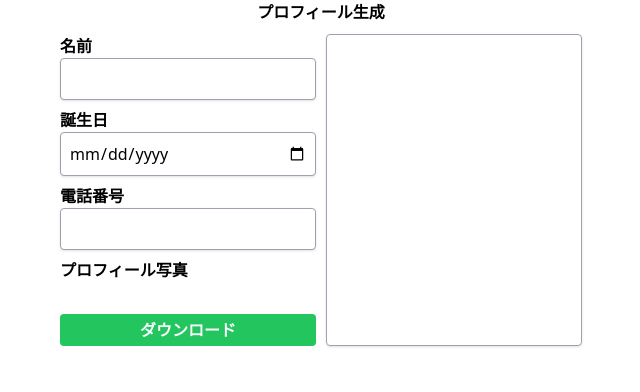
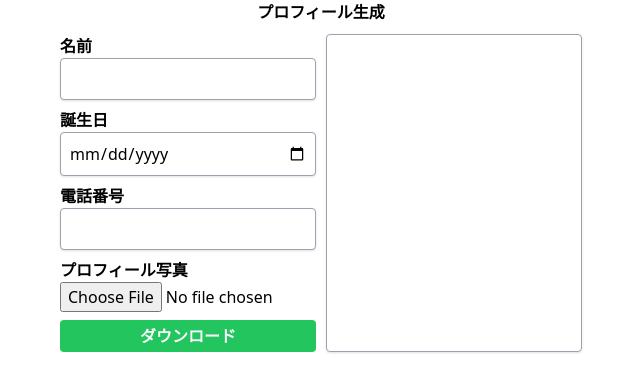
Before and after one commit to expsh13/react-06-Profile, a React (Vite) app: page / in a window 1280 px wide. Shown: the top 392 px of the page, without its empty margins (319-959 px from the left). Built offline with nearby package versions, Linux system fonts and the light colour scheme.

Commit message:
add img state

```diff
--- a/src/App.tsx
+++ b/src/App.tsx
@@ -1,11 +1,22 @@
-import { useState } from "react";
+import { ChangeEvent, useState } from "react";
 import { InputField } from "./components/InputField/InputField";
 import { ImageUpload } from "./components/ImageUpload/ImageUpload";
+
+const getImgUrl = (img: File | null) => {
+  if (!img) return;
+};
 
 export const App = () => {
   const [name, setName] = useState("");
   const [birthDay, setBirthDay] = useState("");
   const [phoneNumber, setPhoneNumber] = useState("");
+  const [img, setImg] = useState<File | null>(null);
+
+  const handleFileChange = (e: ChangeEvent<HTMLInputElement>) => {
+    if (e.currentTarget.files && e.currentTarget.files[0]) {
+      setImg(e.currentTarget.files[0]);
+    }
+  };
 
   return (
     <div className="grid w-1/2 m-auto gap-2.5">
@@ -27,12 +38,13 @@ export const App = () => {
             inputType="text"
             onChange={(number: string) => setPhoneNumber(number)}
           />
-          <ImageUpload title="プロフィール写真" />
+          <ImageUpload title="プロフィール写真" onChange={handleFileChange} />
           <button className="bg-green-500 text-gray-50 p-1 rounded font-bold">
             ダウンロード
           </button>
         </div>
         <div className="flex flex-col items-center w-2/5 rounded shadow border-gray-400 border p-2">
+          {img && <div>{img}</div>}
           <p>{name}</p>
           <p>{birthDay}</p>
           <p>{phoneNumber}</p>
--- a/src/components/ImageUpload/ImageUpload.tsx
+++ b/src/components/ImageUpload/ImageUpload.tsx
@@ -1,15 +1,18 @@
+import { ChangeEvent } from "react";
 import { ItemTitle } from "../ItemTitle/ItemTitle";
 
 type PropsType = {
   title: string;
+  onChange: (e: ChangeEvent<HTMLInputElement>) => void;
 };
 
 export const ImageUpload = (props: PropsType) => {
-  const { title } = props;
+  const { title, onChange } = props;
+
   return (
     <div>
       <ItemTitle title={title} />
-      <input />
+      <input type="file" accept="image/*" onChange={onChange} />
     </div>
   );
 };
```
